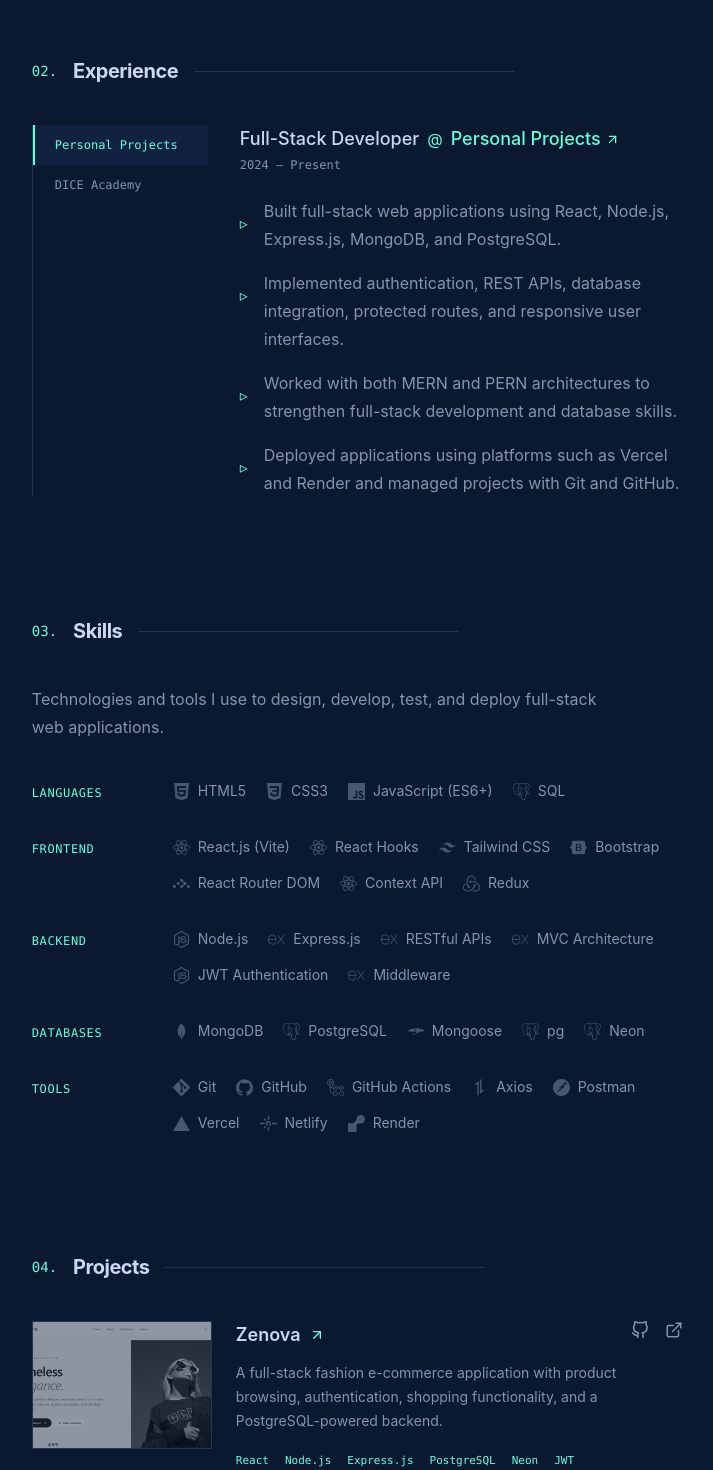
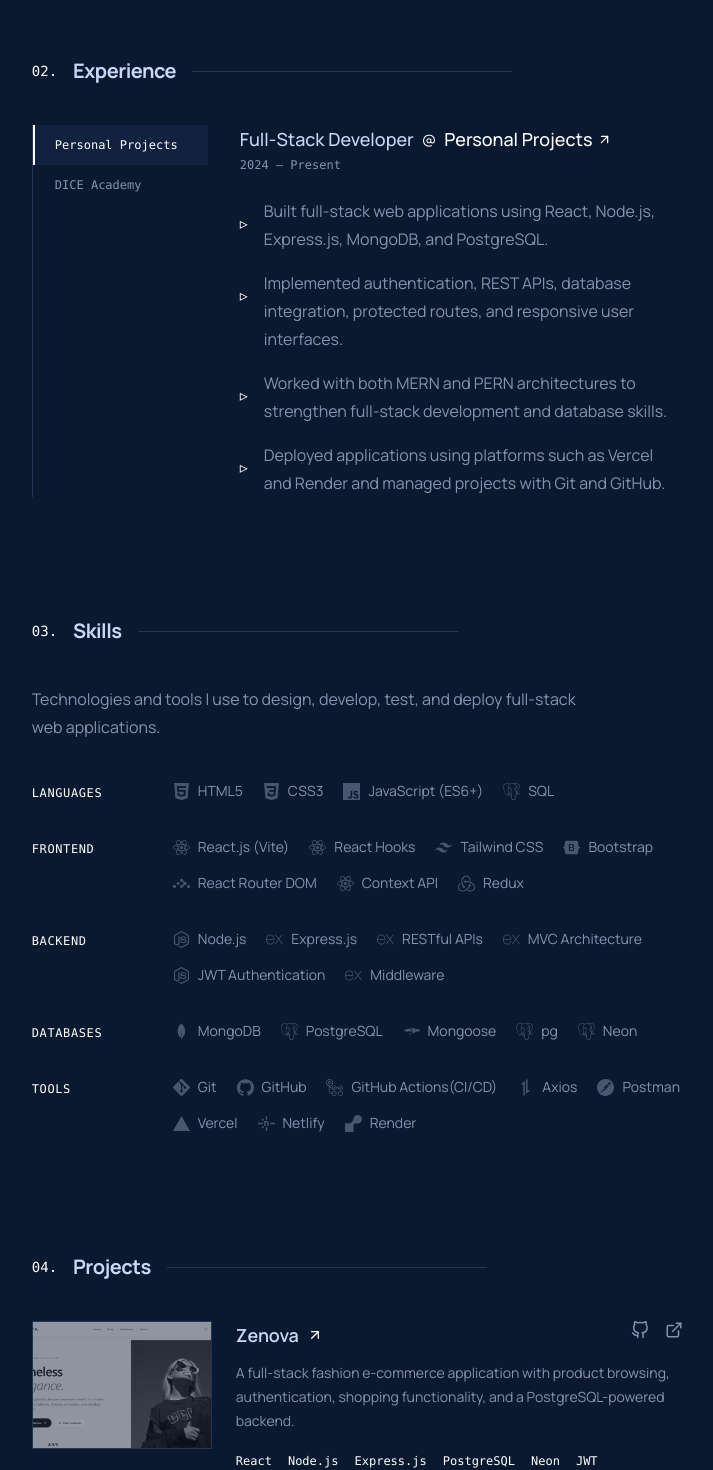
Before and after one commit to Sahilrawat666/Portfolio, a React (Vite) app: page / in a window 1280 px wide. Shown: the part 1200-2670 px from the top of the page, without its empty margins (549-1262 px from the left). Built offline with nearby package versions, Linux system fonts and the light colour scheme.

Commit message:
miner changer

```diff
--- a/src/components/About.jsx
+++ b/src/components/About.jsx
@@ -12,7 +12,7 @@
       >
         {/* Section heading */}
         <div className="mb-10 flex items-center gap-4">
-          <span className="font-mono text-sm text-[#64ffda]">01.</span>
+          <span className="font-mono text-sm text-[#ffffff]">01.</span>
 
           <h2 className="whitespace-nowrap text-xl font-bold tracking-tight text-[#ccd6f6]">
             About Me
@@ -51,7 +51,7 @@
               href="https://zenova-sr.vercel.app"
               target="_blank"
               rel="noreferrer"
-              className="group inline-flex items-center gap-1 text-[#64ffda] transition-colors hover:text-[#ccd6f6]"
+              className="group inline-flex items-center gap-1 text-[#ffffff] transition-colors hover:text-[#ccd6f6]"
             >
               Zenova
               <FiExternalLink
--- a/src/components/Contact.jsx
+++ b/src/components/Contact.jsx
@@ -5,7 +5,7 @@
   {
     label: "Email",
     value: "your-email@example.com",
-    href: "mailto:your-email@example.com",
+    href: "mailto:sr4328914@gmail.com",
     icon: FiMail,
   },
   {
@@ -17,7 +17,7 @@
   {
     label: "LinkedIn",
     value: "LinkedIn Profile",
-    href: "https://www.linkedin.com/",
+    href: "https://www.linkedin.com/in/sahil-rawat25",
     icon: FiLinkedin,
   },
 ];
@@ -34,7 +34,7 @@
       >
         {/* Section heading */}
         <div className="mb-10 flex items-center gap-4">
-          <span className="font-mono text-sm text-[#64ffda]">05.</span>
+          <span className="font-mono text-sm text-[#ffffff]">05.</span>
 
           <h2 className="whitespace-nowrap text-xl font-bold tracking-tight text-[#ccd6f6]">
             Get In Touch
@@ -60,13 +60,13 @@
                 href={contact.href}
                 target={contact.label === "Email" ? undefined : "_blank"}
                 rel={contact.label === "Email" ? undefined : "noreferrer"}
-                className="group flex items-center justify-between border-b border-[#233554] py-4 transition-colors duration-300 hover:border-[#64ffda]"
+                className="group flex items-center justify-between border-b border-[#233554] py-4 transition-colors duration-300 hover:border-[#ffffff]"
               >
                 <div className="flex items-center gap-4">
-                  <Icon size={18} className="text-[#64ffda]" />
+                  <Icon size={18} className="text-[#ffffff]" />
 
                   <div>
-                    <p className="font-mono text-xs text-[#64ffda]">
+                    <p className="font-mono text-xs text-[#ffffff]">
                       {contact.label}
                     </p>
 
@@ -78,7 +78,7 @@
 
                 <FiArrowUpRight
                   size={17}
-                  className="text-[#495670] transition-all duration-300 group-hover:-translate-y-1 group-hover:translate-x-1 group-hover:text-[#64ffda]"
+                  className="text-[#495670] transition-all duration-300 group-hover:-translate-y-1 group-hover:translate-x-1 group-hover:text-[#ffffff]"
                 />
               </a>
             );
--- a/src/components/Experience.jsx
+++ b/src/components/Experience.jsx
@@ -21,7 +21,7 @@
     company: "DICE Academy",
     role: "Full-Stack Development Trainee",
     period: "Sep 2023 — Jan 2025",
-    website: "#",
+    website: "https://www.dice-academy.com",
     points: [
       "Completed a one-year Full-Stack Web Development program focused on modern frontend and backend technologies.",
       "Developed practical projects using React, Node.js, Express.js, MongoDB, and REST APIs.",
@@ -44,7 +44,7 @@
       >
         {/* Section heading */}
         <div className="mb-10 flex items-center gap-4">
-          <span className="font-mono text-sm text-[#64ffda]">02.</span>
+          <span className="font-mono text-sm text-[#ffffff]">02.</span>
 
           <h2 className="whitespace-nowrap text-xl font-bold tracking-tight text-[#ccd6f6]">
             Experience
@@ -68,8 +68,8 @@
                   onClick={() => setActiveExperience(experience)}
                   className={`relative min-w-max px-5 py-3 text-left font-mono text-xs transition-all duration-300 md:w-full md:border-l-2 md:px-5 ${
                     isActive
-                      ? "border-[#64ffda] bg-[#112240] text-[#64ffda]"
-                      : "border-transparent text-[#8892b0] hover:bg-[#112240]/50 hover:text-[#64ffda]"
+                      ? "border-[#ffffff] bg-[#112240] text-[#ffffff]"
+                      : "border-transparent text-[#8892b0] hover:bg-[#112240]/50 hover:text-[#ffffff]"
                   }`}
                 >
                   {experience.company}
@@ -91,11 +91,11 @@
                 {activeExperience.role}
               </h3>
 
-              <span className="text-[#64ffda]">@</span>
+              <span className="text-[#ffffff]">@</span>
 
               <a
                 href={activeExperience.website}
-                className="group inline-flex items-center gap-1 text-lg font-medium text-[#64ffda] transition-colors hover:text-[#ccd6f6]"
+                className="group inline-flex items-center gap-1 text-lg font-medium text-[#ffffff] transition-colors hover:text-[#ccd6f6]"
               >
                 {activeExperience.company}
 
@@ -118,7 +118,7 @@
                   key={point}
                   className="relative pl-6 text-sm leading-7 text-[#8892b0] sm:text-base"
                 >
-                  <span className="absolute left-0 top-3 text-[#64ffda]">
+                  <span className="absolute left-0 top-3 text-[#ffffff]">
                     ▹
                   </span>
 
--- a/src/components/Footer.jsx
+++ b/src/components/Footer.jsx
@@ -9,17 +9,17 @@
           target="_blank"
           rel="noreferrer"
           aria-label="Visit Sahil Rawat on GitHub"
-          className="text-[#8892b0] transition-colors duration-300 hover:text-[#64ffda]"
+          className="text-[#8892b0] transition-colors duration-300 hover:text-[#ffffff]"
         >
           <FiGithub size={18} />
         </a>
 
-        <p className="font-mono text-[11px] leading-5 text-[#8892b0]">
+        <p className="font-mono text-sm leading-5 text-[#8892b0]">
           Designed &amp; built by{" "}
           <span className="text-[#ccd6f6]">Sahil Rawat</span>
         </p>
 
-        <p className="font-mono text-[10px] text-[#495670]">
+        <p className="font-mono text-xs text-[#495670]">
           Built with React · Tailwind CSS · Framer Motion
         </p>
       </div>
--- a/src/components/Projects.jsx
+++ b/src/components/Projects.jsx
@@ -43,15 +43,6 @@
     github: "https://github.com/Sahilrawat666",
     live: "#",
   },
-  {
-    title: "Developer Portfolio",
-    description:
-      "A responsive personal portfolio showcasing my development skills, projects, experience, and technical journey.",
-    image: "/portfolio-i.png",
-    technologies: ["React", "Vite", "Tailwind CSS", "Framer Motion"],
-    github: "https://github.com/Sahilrawat666/Portfolio",
-    live: "https://sahil-sr.vercel.app",
-  },
 ];
 
 function Projects() {
@@ -65,7 +56,7 @@
       >
         {/* Section heading */}
         <div className="mb-10 flex items-center gap-4">
-          <span className="font-mono text-sm text-[#64ffda]">04.</span>
+          <span className="font-mono text-sm text-[#ffffff]">04.</span>
 
           <h2 className="whitespace-nowrap text-xl font-bold tracking-tight text-[#ccd6f6]">
             Projects
@@ -113,13 +104,13 @@
                     rel="noreferrer"
                     className="group/title inline-flex items-center gap-2"
                   >
-                    <h3 className="text-lg font-semibold text-[#ccd6f6] transition-colors duration-300 group-hover/title:text-[#64ffda]">
+                    <h3 className="text-lg font-semibold text-[#ccd6f6] transition-colors duration-300 group-hover/title:text-[#ffffff]">
                       {project.title}
                     </h3>
 
                     <FiArrowUpRight
                       size={16}
-                      className="text-[#64ffda] transition-transform duration-300 group-hover/title:-translate-y-1 group-hover/title:translate-x-1"
+                      className="text-[#ffffff] transition-transform duration-300 group-hover/title:-translate-y-1 group-hover/title:translate-x-1"
                     />
                   </a>
 
@@ -129,7 +120,7 @@
                       target="_blank"
                       rel="noreferrer"
                       aria-label={`${project.title} GitHub repository`}
-                      className="text-[#8892b0] transition-colors hover:text-[#64ffda]"
+                      className="text-[#8892b0] transition-colors hover:text-[#ffffff]"
                     >
                       <FiGithub size={18} />
                     </a>
@@ -140,7 +131,7 @@
                         target="_blank"
                         rel="noreferrer"
                         aria-label={`${project.title} live website`}
-                        className="text-[#8892b0] transition-colors hover:text-[#64ffda]"
+                        className="text-[#8892b0] transition-colors hover:text-[#ffffff]"
                       >
                         <FiExternalLink size={18} />
                       </a>
@@ -157,7 +148,7 @@
                   {project.technologies.map((technology) => (
                     <li
                       key={technology}
-                      className="font-mono text-[11px] text-[#64ffda]"
+                      className="font-mono text-xs text-[#ffffff]"
                     >
                       {technology}
                     </li>
@@ -177,7 +168,7 @@
           whileInView={{ opacity: 1 }}
           viewport={{ once: true }}
           transition={{ delay: 0.2 }}
-          className="group mt-16 inline-flex items-center gap-2 font-mono text-xs text-[#64ffda]"
+          className="group mt-16 inline-flex items-center gap-2 font-mono text-xs text-[#ffffff]"
         >
           VIEW MORE PROJECTS
           <FiArrowUpRight
--- a/src/components/Sidebar.jsx
+++ b/src/components/Sidebar.jsx
@@ -25,12 +25,12 @@
   },
   {
     label: "LinkedIn",
-    href: "YOUR_LINKEDIN_URL",
+    href: "https://www.linkedin.com/in/sahil-rawat25",
     icon: <FiLinkedin />,
   },
   {
     label: "Email",
-    href: "mailto:YOUR_EMAIL",
+    href: "mailto:sr4328914@gmail.com",
     icon: <FiMail />,
   },
 ];
@@ -49,7 +49,7 @@
         <a
           href="#home"
           onClick={closeMenu}
-          className="font-mono text-sm font-semibold tracking-wide text-[#64ffda]"
+          className="font-mono text-sm font-semibold tracking-wide text-[#ffffff]"
         >
           SR
         </a>
@@ -59,7 +59,7 @@
           onClick={() => setIsOpen((prev) => !prev)}
           aria-label={isOpen ? "Close navigation" : "Open navigation"}
           aria-expanded={isOpen}
-          className="relative z-[60] text-[#64ffda] transition-colors hover:text-[#ccd6f6]"
+          className="relative z-[60] text-[#ffffff] transition-colors hover:text-[#ccd6f6]"
         >
           {isOpen ? <FiX size={25} /> : <FiMenu size={25} />}
         </button>
@@ -102,9 +102,9 @@
                       onClick={closeMenu}
                       className="group flex items-center gap-4 font-mono text-sm text-[#ccd6f6]"
                     >
-                      <span className="h-px w-6 bg-[#495670] transition-all duration-300 group-hover:w-10 group-hover:bg-[#64ffda]" />
+                      <span className="h-px w-6 bg-[#495670] transition-all duration-300 group-hover:w-10 group-hover:bg-[#ffffff]" />
 
-                      <span className="transition-colors duration-300 group-hover:text-[#64ffda]">
+                      <span className="transition-colors duration-300 group-hover:text-[#ffffff]">
                         {item.label}
                       </span>
                     </a>
@@ -120,7 +120,7 @@
                 initial={{ opacity: 0, y: 10 }}
                 animate={{ opacity: 1, y: 0 }}
                 transition={{ delay: 0.35 }}
-                className="mt-10 inline-flex w-fit items-center gap-2 border border-[#64ffda] px-5 py-3 font-mono text-xs text-[#64ffda] transition-colors hover:bg-[#64ffda]/10"
+                className="mt-10 inline-flex w-fit items-center gap-2 border border-[#ffffff] px-5 py-3 font-mono text-xs text-[#ffffff] transition-colors hover:bg-[#ffffff]/10"
               >
                 <FiFileText size={14} />
                 VIEW RESUME
@@ -134,7 +134,7 @@
                     target={social.label === "Email" ? undefined : "_blank"}
                     rel={social.label === "Email" ? undefined : "noreferrer"}
                     aria-label={social.label}
-                    className="text-lg text-[#8892b0] transition-all duration-300 hover:-translate-y-1 hover:text-[#64ffda]"
+                    className="text-lg text-[#8892b0] transition-all duration-300 hover:-translate-y-1 hover:text-[#ffffff]"
                   >
                     {social.icon}
                   </a>
@@ -188,9 +188,9 @@
                     href={item.href}
                     className="group flex w-fit items-center gap-4"
                   >
-                    <span className="h-px w-8 bg-[#495670] transition-all duration-300 group-hover:w-16 group-hover:bg-[#64ffda]" />
+                    <span className="h-px w-8 bg-[#495670] transition-all duration-300 group-hover:w-16 group-hover:bg-[#ffffff]" />
 
-                    <span className="font-mono text-xs tracking-widest text-[#8892b0] transition-colors duration-300 group-hover:text-[#64ffda]">
+                    <span className="font-mono text-xs tracking-widest text-[#8892b0] transition-colors duration-300 group-hover:text-[#ffffff]">
                       {item.label}
                     </span>
                   </a>
@@ -207,7 +207,7 @@
             initial={{ opacity: 0 }}
             animate={{ opacity: 1 }}
             transition={{ delay: 0.4, duration: 0.5 }}
-            className="mt-10 inline-flex items-center gap-2 border-b border-[#64ffda] pb-1 font-mono text-xs text-[#64ffda] transition-all duration-300 hover:border-[#ccd6f6] hover:text-[#ccd6f6]"
+            className="mt-10 inline-flex items-center gap-2 border-b border-[#ffffff] pb-1 font-mono text-xs text-[#ffffff] transition-all duration-300 hover:border-[#ccd6f6] hover:text-[#ccd6f6]"
           >
             <FiFileText size={14} />
             VIEW RESUME
@@ -228,7 +228,7 @@
               target={social.label === "Email" ? undefined : "_blank"}
               rel={social.label === "Email" ? undefined : "noreferrer"}
               aria-label={social.label}
-              className="text-xl text-[#8892b0] transition-all duration-300 hover:-translate-y-1 hover:text-[#64ffda]"
+              className="text-xl text-[#8892b0] transition-all duration-300 hover:-translate-y-1 hover:text-[#ffffff]"
             >
               {social.icon}
             </a>
--- a/src/components/Skills.jsx
+++ b/src/components/Skills.jsx
@@ -73,7 +73,7 @@
     skills: [
       { name: "Git", icon: SiGit },
       { name: "GitHub", icon: SiGithub },
-      { name: "GitHub Actions", icon: SiGithubactions },
+      { name: "GitHub Actions(CI/CD)", icon: SiGithubactions },
       { name: "Axios", icon: SiAxios },
       // { name: "VS Code", icon: SiVisualstudiocode },
       { name: "Postman", icon: SiPostman },
@@ -95,7 +95,7 @@
       >
         {/* Section heading */}
         <div className="mb-10 flex items-center gap-4">
-          <span className="font-mono text-sm text-[#64ffda]">03.</span>
+          <span className="font-mono text-sm text-[#ffffff]">03.</span>
 
           <h2 className="whitespace-nowrap text-xl font-bold tracking-tight text-[#ccd6f6]">
             Skills
@@ -125,7 +125,7 @@
               className="grid gap-4 sm:grid-cols-[125px_1fr]"
             >
               {/* Category */}
-              <h3 className="pt-1 font-mono text-xs uppercase tracking-wider text-[#64ffda]">
+              <h3 className="pt-1 font-mono text-xs uppercase tracking-wider text-[#ffffff]">
                 {group.title}
               </h3>
 
@@ -141,7 +141,7 @@
                     >
                       <Icon
                         size={17}
-                        className="text-[#495670] transition-colors duration-300 group-hover:text-[#64ffda]"
+                        className="text-[#495670] transition-colors duration-300 group-hover:text-[#ffffff]"
                       />
 
                       <span>{skill.name}</span>
--- a/src/index.css
+++ b/src/index.css
@@ -1,3 +1,4 @@
+@import url("https://fonts.googleapis.com/css2?family=Manrope:wght@400;500;600;700;800&display=swap");
 @import "tailwindcss";
 
 html {
@@ -7,34 +8,33 @@
 body {
     margin: 0;
     background: #0a192f;
-    font-family:
-        Inter,
-        -apple-system,
-        BlinkMacSystemFont,
-        "Segoe UI",
-        sans-serif;
+    font-family: "Manrope", sans-serif;
+    -webkit-font-smoothing: antialiased;
+    -moz-osx-font-smoothing: grayscale;
 }
 
+/*
 ::selection {
-    background: #64ffda;
+    background: #ffffff;
     color: #0a192f;
+} */
+
+::-webkit-scrollbar {
+    width: 5px;
 }
 
-::-webkit-scrollbar {
-    width: 8px;
-}
-
-::-webkit-scrollbar-track {
+/* ::-webkit-scrollbar-track {
     background: #0a192f;
-}
+} */
 
 ::-webkit-scrollbar-thumb {
-    background: #233554;
+    background: #2c4064;
     border-radius: 999px;
 }
 
 ::-webkit-scrollbar-thumb:hover {
-    background: #64ffda;
+    background: #1d3053;
+
 }
 
 a {
```
Also changed, not shown: src/components/Hero.jsx (+4 -4 lines).
